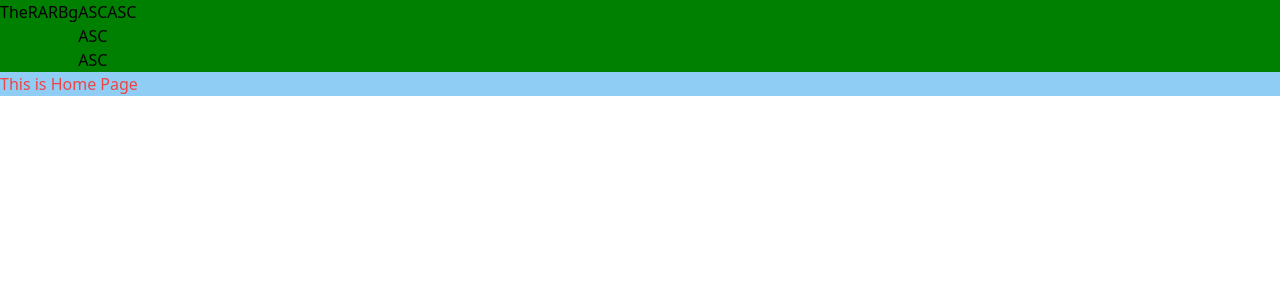
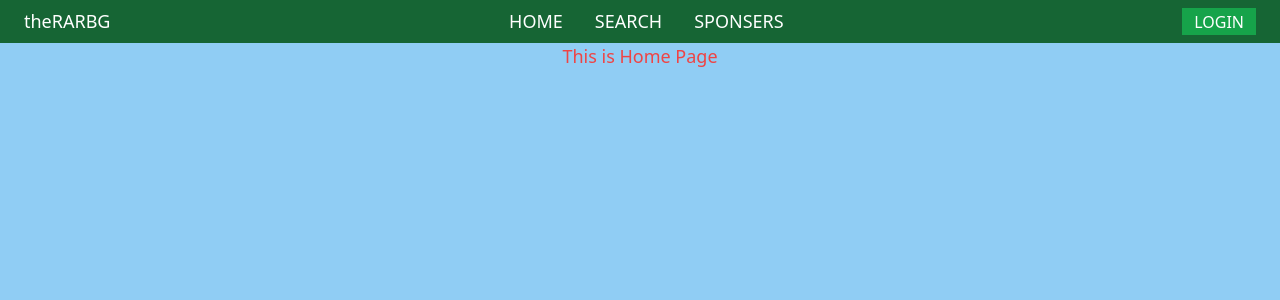
Before and after one commit to the-rarbg/therarbg, a Next.js app: page /home in a window 1280 px wide. Shown: the top 300 px of the page. Built offline with nearby package versions, Linux system fonts and the light colour scheme.

Commit message:
first commit

```diff
--- a/src/Common/Header.tsx
+++ b/src/Common/Header.tsx
@@ -1,28 +1,19 @@
 import React from 'react';
-import "./header.scss"
-
 const Header = () => {
   return (
-    <header className="header dflex" style={{background:"green"}}>
-
-
-        <div className='dflex' style={{display:'flex'}}>
-
-        <h1>TheRARBg</h1>
-
-       <div style={{justifyContent:"space-between"}}>
-       <h1>ASC</h1>
-        <h1>ASC</h1>
-        <h1>ASC</h1>
-       </div>
+    <header className="bg-green-800 from-green-800 text-white py-2 text-lg font-medium flex ">
 
 
 
-        <h1>ASC</h1>
 
+      <span className='mx-6'>theRARBG</span>
 
-        </div>
-
+      <div className='flex mx-auto justify-around'>
+        <h1 className='mx-4'>HOME</h1>
+         <h1 className='mx-4'>SEARCH</h1>
+         <h1 className='mx-4'>SPONSERS</h1>
+      </div>
+    <button className='mx-6 px-3 bg-green-600 text-base'>LOGIN</button>
     </header>
   );
 };
--- a/src/Common/header.scss
+++ /dev/null
@@ -1,6 +0,0 @@
-.header{
-  background-color: green;
-}
-.dflex{
-  display: flex;
-}
--- a/src/pages/_document.tsx
+++ b/src/pages/_document.tsx
@@ -1,4 +1,4 @@
-import Document, {  Html, Main, NextScript } from 'next/document';
+import Document, {  Head, Html, Main, NextScript } from 'next/document';
 
 import { AppConfig } from '@/utils/AppConfig';
 import Header from '@/Common/Header';
@@ -9,7 +9,9 @@ class MyDocument extends Document {
   render() {
     return (
       <Html lang={AppConfig.locale}>
-
+       <Head>
+       <meta name="description" content="Welcome to Payme" />
+       </Head>
         <body>
          <Header/>
           <Main />
--- a/src/pages/home.tsx
+++ b/src/pages/home.tsx
@@ -2,9 +2,9 @@ import React from 'react'
 
 const Home = () => {
   return (
-    <div className='text-red-500 bg-blue-300'>
+    <div className='flex text-red-500 bg-blue-300 h-screen justify-center m-auto'>
 
-     This is Home Page
+   <h1 className='text-lg'> This is Home Page</h1>
     </div>
   )
 }
--- a/tailwind.config.js
+++ b/tailwind.config.js
@@ -1,6 +1,6 @@
 /** @type {import('tailwindcss').Config} */
 module.exports = {
-  purge: ['./src/**/*.{js,ts,jsx,tsx}'],
+  content: ['./src/**/*.{js,ts,jsx,tsx}'],
   theme: {
     fontSize: {
       xs: '0.75rem',
```
Also changed, not shown: src/styles/global.css (+5 -2 lines).
